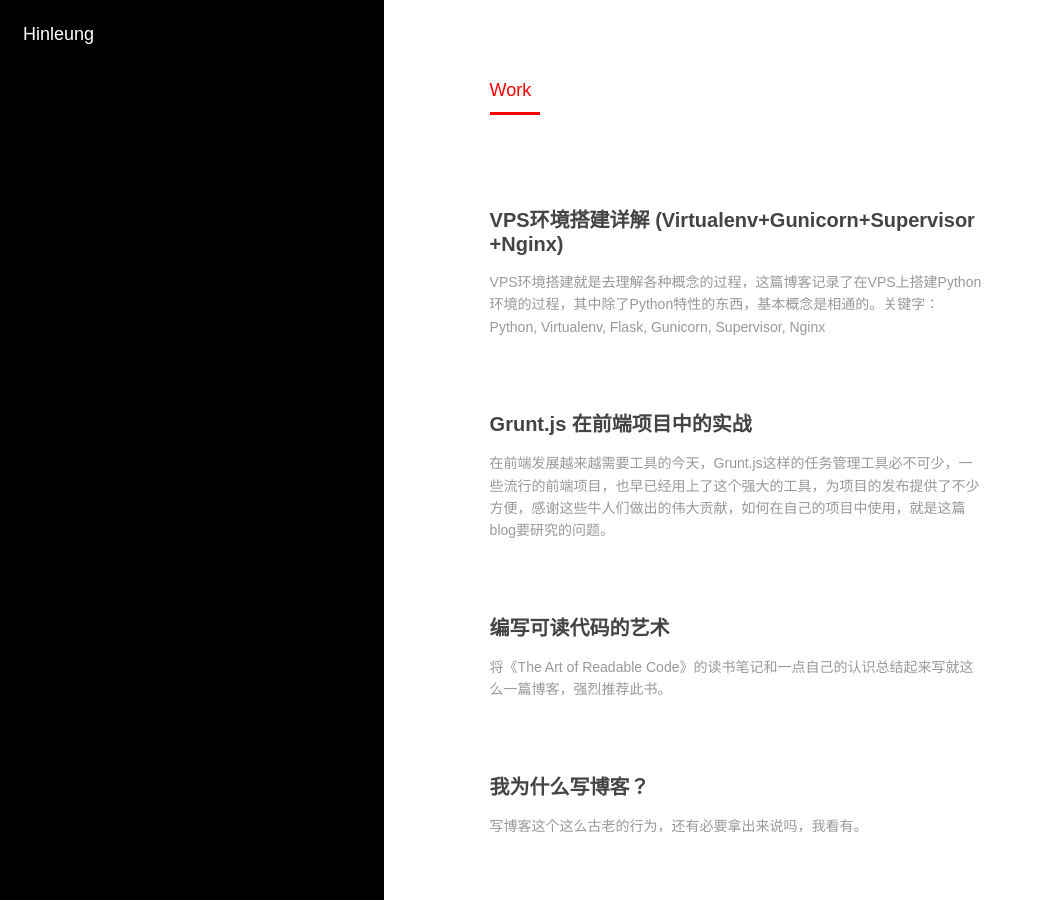
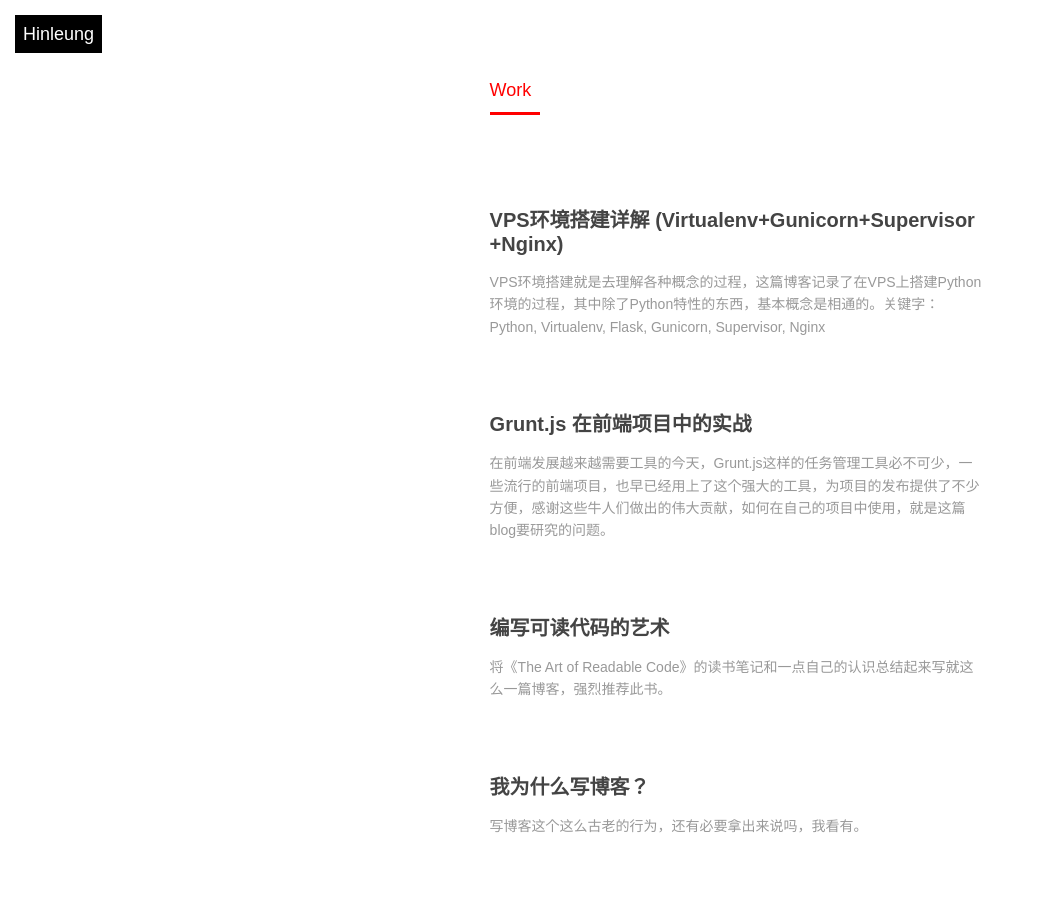
Before and after one commit to hinleung/hinleung.github.io, a Jekyll site: the page built from index.md, in a window 1280 px wide. Shown: the whole page, without its empty margins (0-1044 px from the left). Built offline with Jekyll 4.4.1, drawn with Linux system fonts in a browser that asks for light colours; Markdown is read by kramdown in place of the engine named in the settings.

Commit message:
Update default.css

```diff
--- a/css/default.css
+++ b/css/default.css
@@ -71,7 +71,7 @@
 .entry img{max-width:670px;display:block;margin:10px auto;}
 
 
-.index-content .aside {
+/*.index-content .aside {
     position: fixed;
     top: 0;
     left: 0;
@@ -83,7 +83,7 @@
     background-size:cover;
     background-position:50% 50%;
 }
-/*.blog .aside{
+.blog .aside{
     background-image:url(https://d233eq3e3p3cv0.cloudfront.net/max/1000/0*cF2i1ZosSP_UTJig.jpeg);
 }
 .opinion .aside{
```
